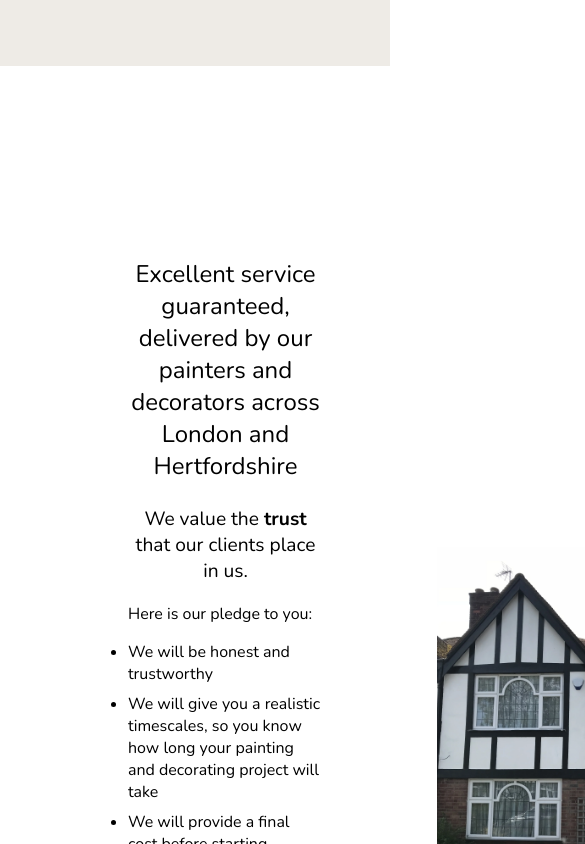
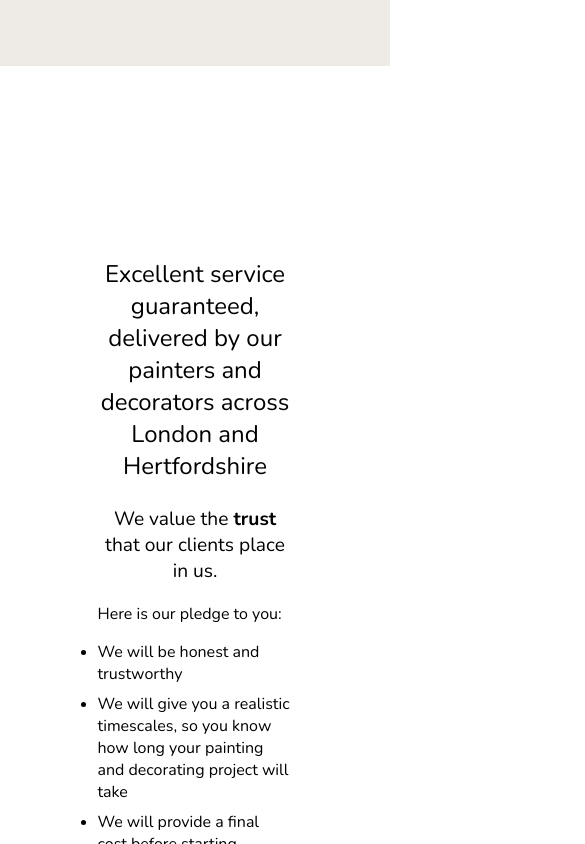
Before and after one commit to Chaffexd/davepd, a React (Create React App) app: page / in a window 390 px wide. Shown: the part 4480-5324 px from the top of the page, 585 px wide, since content can reach past the window. Built offline with nearby package versions, Linux system fonts and the light colour scheme.

Commit message:
fixed image

```diff
--- a/src/components/Pledge/Pledge.module.css
+++ b/src/components/Pledge/Pledge.module.css
@@ -62,4 +62,8 @@ p, h1 {
     .title, .text {
         text-align: center;
     }
+    .pledgeContainer {
+        flex-direction: column;
+        align-items: center;
+    }
 }
```
